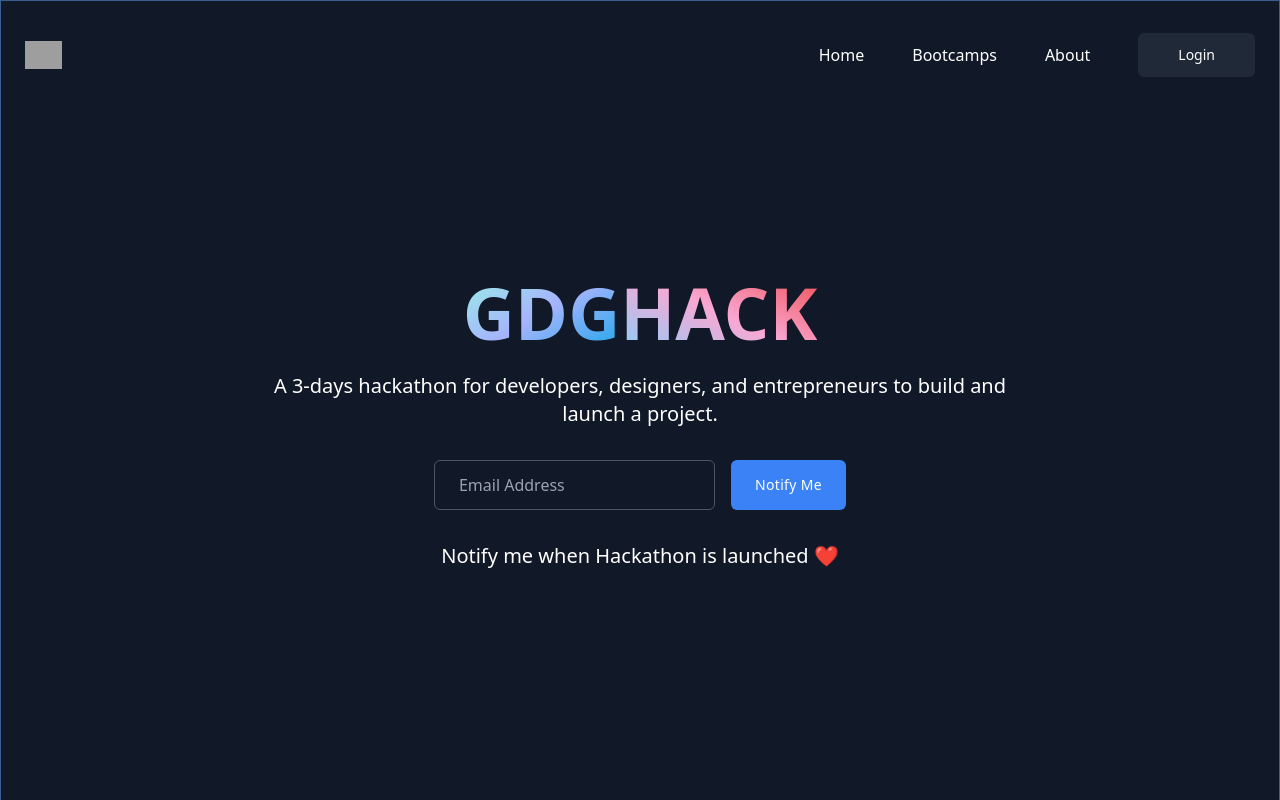
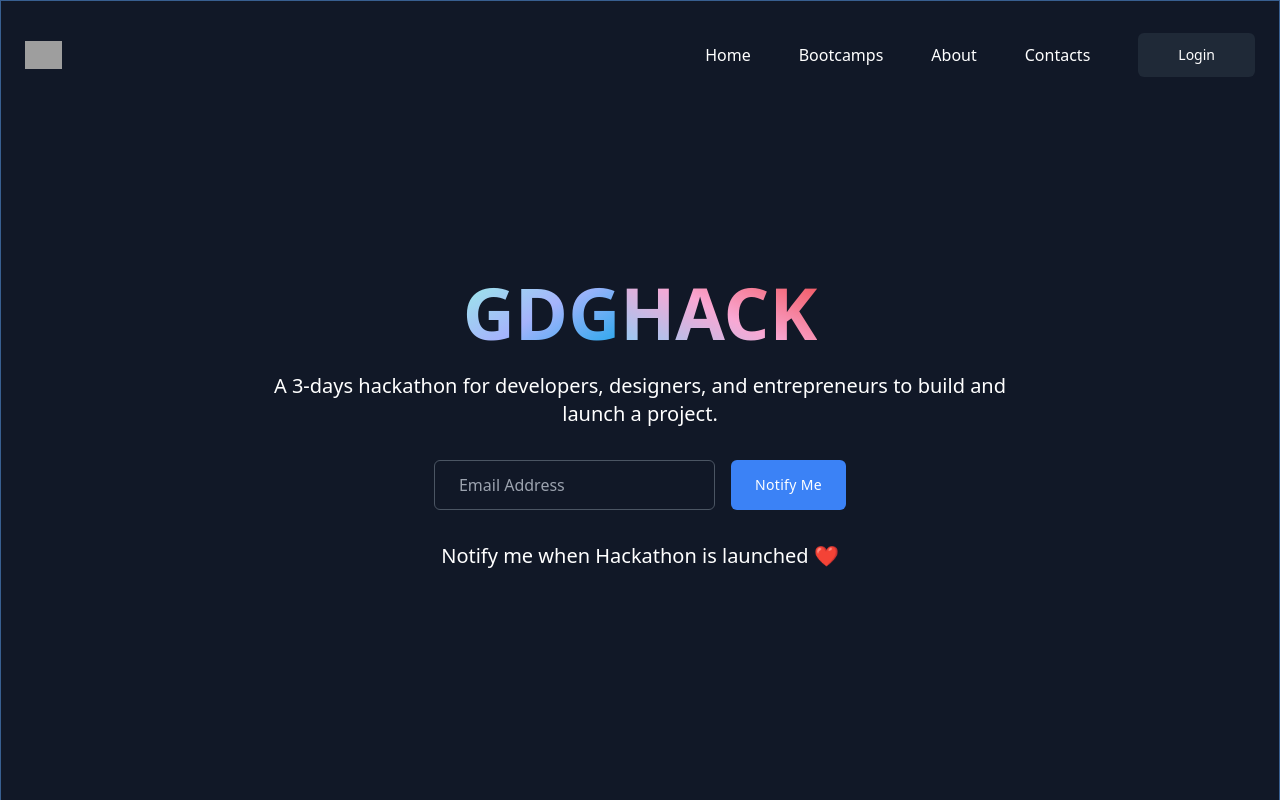
Before and after one commit to Alilo2005/GDG-HACK, a Next.js app in the folder hackathon/: page / in a window 1280 px wide. Shown: the top 800 px of the page. Built offline with nearby package versions, Linux system fonts and the light colour scheme; grey boxes are pictures that could not be loaded.

Commit message:
refactor layout structure by adding section IDs for navigation and updating Hero component's sticky behavior

```diff
--- a/hackathon/src/app/components/Hero.jsx
+++ b/hackathon/src/app/components/Hero.jsx
@@ -7,7 +7,7 @@ const Hero = () => {
   return (
     <section className="w-full min-h-screen bg-gray-900 border border-blue-400 border-opacity-50">
       <div className="container relative flex flex-col min-h-screen px-6 py-8 mx-auto">
-        <nav className="md:flex md:items-center md:justify-between">
+        <nav className="sticky top-0 z-50 bg-gray-900 md:flex md:items-center md:justify-between">
           <div className="flex items-center justify-between">
             <button
               onClick={() => setIsOpen(!isOpen)}
@@ -61,22 +61,28 @@ const Hero = () => {
             } absolute inset-x-0 z-20 w-full px-6 py-8 mt-8 space-y-6 transition-all duration-300 ease-in-out bg-gray-900 top-16 md:mt-0 md:p-0 md:top-0 md:relative md:w-auto md:opacity-100 md:translate-x-0 md:space-y-0 md:-mx-6 md:flex md:items-center`}
           >
             <a
-              href="#"
+              href="#home"
               className="block text-white transition-colors duration-300 md:px-6 hover:text-blue-400"
             >
               Home
             </a>
             <a
-              href="#"
+              href="#bootcamps"
               className="block text-white transition-colors duration-300 md:px-6 hover:text-blue-400"
             >
               Bootcamps
             </a>
             <a
-              href="#"
+              href="#about"
               className="block text-white transition-colors duration-300 md:px-6 hover:text-blue-400"
             >
               About
+            </a>
+            <a
+              href="#contacts"
+              className="block text-white transition-colors duration-300 md:px-6 hover:text-blue-400"
+            >
+              Contacts
             </a>
 
             <button className="w-full px-5 py-3 transition-colors duration-300 bg-gray-800 rounded-md md:w-auto md:mx-6 hover:bg-gray-700">
--- a/hackathon/src/app/page.js
+++ b/hackathon/src/app/page.js
@@ -1,5 +1,3 @@
-import Image from "next/image";
-import Navbar from "./components/Navbar";
 import Features from "./components/Features";
 import Hero from "./components/Hero";
 import PricingComponent from "./components/PricingComponent";
@@ -10,10 +8,18 @@ import AboutUs from "./components/About";
 export default function Home() {
   return (
     <div>
-      <Hero />
-      <Features />
-      <AboutUs />
-      <Contacts />
+      <section id="home">
+        <Hero />
+      </section>
+      <section id="bootcamps">
+        <Features />
+      </section>
+      <section id="about">
+        <AboutUs />
+      </section>
+      <section id="contacts">
+        <Contacts />
+      </section>
     </div>
   );
 }
```
